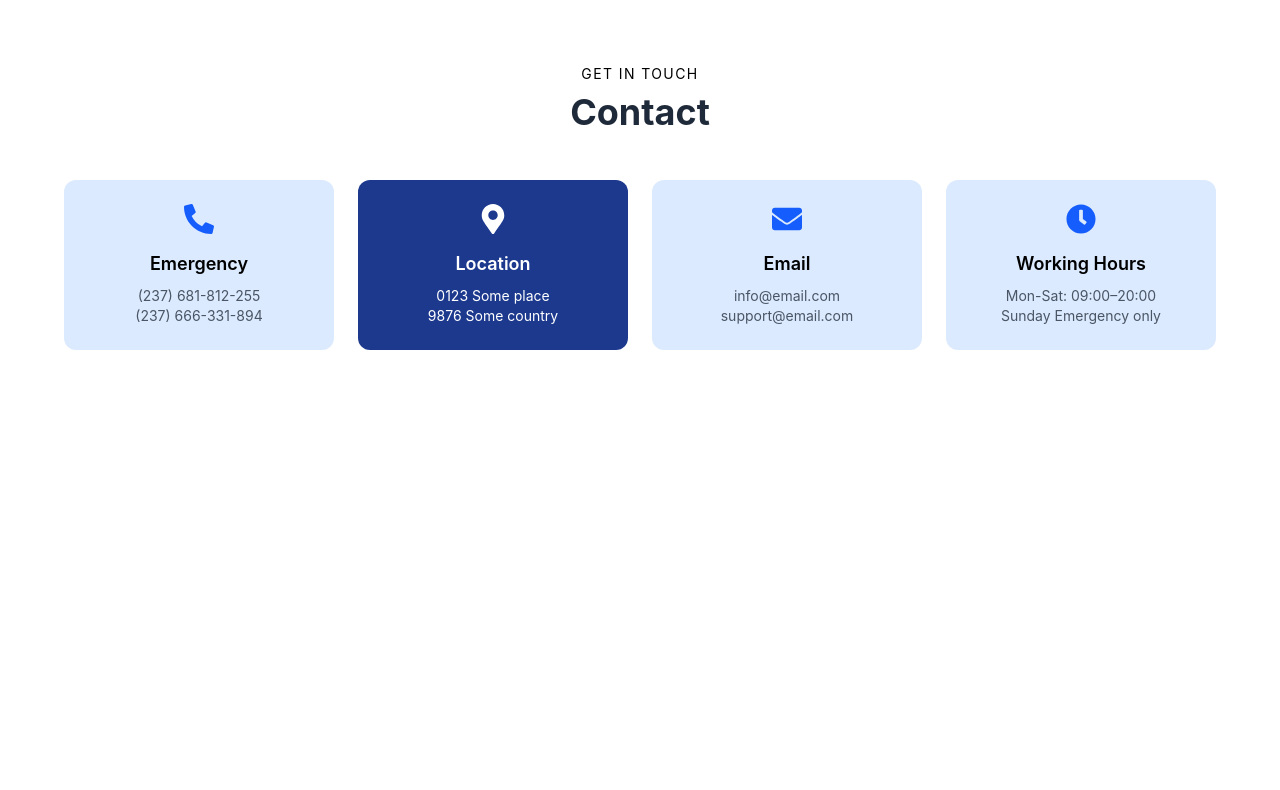
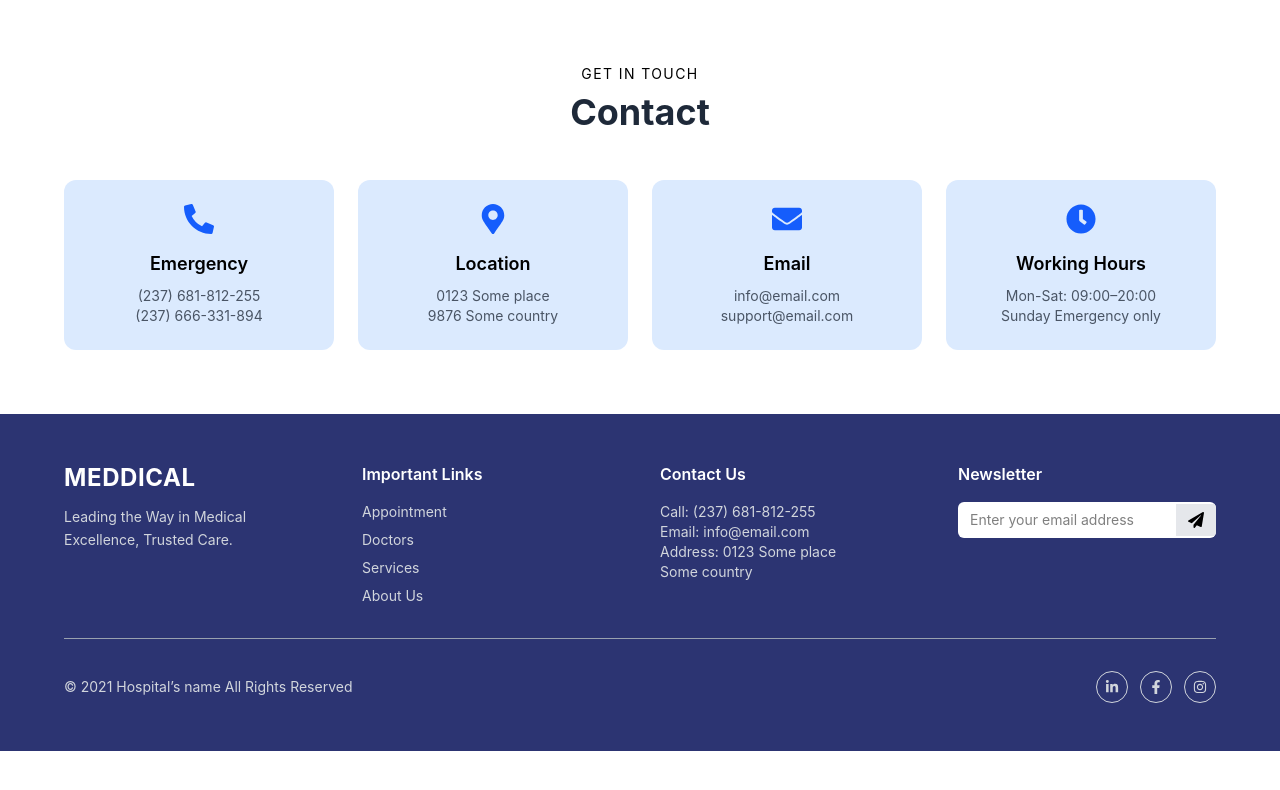
Before and after one commit to junayed-khan24/Apex, a React (Vite) app: page / in a window 1280 px wide. Shown: the top 790 px of the page. Built offline with nearby package versions, Linux system fonts and the light colour scheme.

Commit message:
added footer

```diff
--- a/src/component/Contact.jsx
+++ b/src/component/Contact.jsx
@@ -29,55 +29,55 @@ const Contact = () => {
         {/* Emergency */}
         <div
           data-aos="zoom-in"
-          className="bg-blue-100 rounded-xl p-6 text-center hover:shadow-lg transition duration-300"
+          className="bg-blue-100 hover:bg-blue-900 group rounded-xl p-6 text-center hover:shadow-lg transition duration-300"
         >
-          <div className="text-3xl text-blue-600 mb-4 flex justify-center">
+          <div className="text-3xl text-blue-600 group-hover:text-white mb-4 flex justify-center">
             <FaPhoneAlt />
           </div>
-          <h3 className="font-semibold text-lg mb-2">Emergency</h3>
-          <p className="text-sm text-gray-600">(237) 681-812-255</p>
-          <p className="text-sm text-gray-600">(237) 666-331-894</p>
+          <h3 className="font-semibold text-lg mb-2 group-hover:text-white">Emergency</h3>
+          <p className="text-sm text-gray-600 group-hover:text-white">(237) 681-812-255</p>
+          <p className="text-sm text-gray-600 group-hover:text-white">(237) 666-331-894</p>
         </div>
 
         {/* Location */}
         <div
           data-aos="zoom-in"
-          className="bg-blue-900 text-white rounded-xl p-6 text-center hover:shadow-lg transition duration-300"
+          className="bg-blue-100 hover:bg-blue-900 group  rounded-xl p-6 text-center hover:shadow-lg transition duration-300"
         >
-          <div className="text-3xl mb-4 flex justify-center">
+          <div className="text-3xl text-blue-600 group-hover:text-white mb-4 flex justify-center">
             <FaMapMarkerAlt />
           </div>
-          <h3 className="font-semibold text-lg mb-2">Location</h3>
-          <p className="text-sm">0123 Some place</p>
-          <p className="text-sm">9876 Some country</p>
+          <h3 className="font-semibold text-lg mb-2 group-hover:text-white">Location</h3>
+          <p className="text-sm text-gray-600 group-hover:text-white">0123 Some place</p>
+          <p className="text-sm text-gray-600 group-hover:text-white">9876 Some country</p>
         </div>
 
         {/* Email */}
         <div
           data-aos="zoom-in"
-          className="bg-blue-100 rounded-xl p-6 text-center hover:shadow-lg transition duration-300"
+          className="bg-blue-100 hover:bg-blue-900 group rounded-xl p-6 text-center hover:shadow-lg transition duration-300"
         >
-          <div className="text-3xl text-blue-600 mb-4 flex justify-center">
+          <div className="text-3xl text-blue-600 group-hover:text-white mb-4 flex justify-center">
             <FaEnvelope />
           </div>
-          <h3 className="font-semibold text-lg mb-2">Email</h3>
-          <p className="text-sm text-gray-600">info@email.com</p>
-          <p className="text-sm text-gray-600">support@email.com</p>
+          <h3 className="font-semibold text-lg mb-2 group-hover:text-white">Email</h3>
+          <p className="text-sm text-gray-600 group-hover:text-white">info@email.com</p>
+          <p className="text-sm text-gray-600 group-hover:text-white">support@email.com</p>
         </div>
 
         {/* Working Hours */}
         <div
           data-aos="zoom-in"
-          className="bg-blue-100 rounded-xl p-6 text-center hover:shadow-lg transition duration-300"
+          className="bg-blue-100 hover:bg-blue-900 group rounded-xl p-6 text-center hover:shadow-lg transition duration-300"
         >
-          <div className="text-3xl text-blue-600 mb-4 flex justify-center">
+          <div className="text-3xl text-blue-600 group-hover:text-white mb-4 flex justify-center">
             <FaClock />
           </div>
-          <h3 className="font-semibold text-lg mb-2">Working Hours</h3>
-          <p className="text-sm text-gray-600">
+          <h3 className="font-semibold text-lg mb-2 group-hover:text-white">Working Hours</h3>
+          <p className="text-sm text-gray-600 group-hover:text-white    ">
             Mon-Sat: 09:00–20:00
           </p>
-          <p className="text-sm text-gray-600">
+          <p className="text-sm text-gray-600 group-hover:text-white">
             Sunday Emergency only
           </p>
         </div>
--- /dev/null
+++ b/src/component/Footer.jsx
@@ -0,0 +1,83 @@
+import React from "react";
+import { FaLinkedinIn, FaFacebookF, FaInstagram, FaPaperPlane } from "react-icons/fa";
+
+const Footer = () => {
+  return (
+    <footer className="bg-[#2c3472] text-white px-6 md:px-16 py-12">
+      <div className="max-w-7xl mx-auto grid grid-cols-1 md:grid-cols-4 gap-10">
+
+        {/* Logo + Description */}
+        <div>
+          <h2 className="text-2xl font-bold mb-3 tracking-wide">
+            MEDDICAL
+          </h2>
+          <p className="text-sm text-gray-300 leading-relaxed">
+            Leading the Way in Medical Excellence, Trusted Care.
+          </p>
+        </div>
+
+        {/* Important Links */}
+        <div>
+          <h3 className="font-semibold mb-4">Important Links</h3>
+          <ul className="space-y-2 text-sm text-gray-300">
+            <li className="hover:text-white cursor-pointer">Appointment</li>
+            <li className="hover:text-white cursor-pointer">Doctors</li>
+            <li className="hover:text-white cursor-pointer">Services</li>
+            <li className="hover:text-white cursor-pointer">About Us</li>
+          </ul>
+        </div>
+
+        {/* Contact */}
+        <div>
+          <h3 className="font-semibold mb-4">Contact Us</h3>
+          <p className="text-sm text-gray-300">Call: (237) 681-812-255</p>
+          <p className="text-sm text-gray-300">
+            Email: info@email.com
+          </p>
+          <p className="text-sm text-gray-300">
+            Address: 0123 Some place <br />
+            Some country
+          </p>
+        </div>
+
+        {/* Newsletter */}
+        <div>
+          <h3 className="font-semibold mb-4">Newsletter</h3>
+          <div className="flex items-center bg-white rounded-md overflow-hidden">
+            <input
+              type="email"
+              placeholder="Enter your email address"
+              className="w-full px-3 py-2 text-sm text-black outline-none"
+            />
+            <button className="bg-gray-200 px-3 py-2 hover:bg-gray-300 transition">
+              <FaPaperPlane className="text-black" />
+            </button>
+          </div>
+        </div>
+
+      </div>
+
+      {/* Divider */}
+      <div className="border-t border-gray-400 my-8"></div>
+
+      {/* Bottom */}
+      <div className="flex flex-col md:flex-row justify-between items-center gap-4 text-sm text-gray-300">
+        <p>© 2021 Hospital’s name All Rights Reserved</p>
+
+        <div className="flex gap-3">
+          <span className="w-8 h-8 flex items-center justify-center border rounded-full hover:bg-white hover:text-[#2c3472] cursor-pointer">
+            <FaLinkedinIn />
+          </span>
+          <span className="w-8 h-8 flex items-center justify-center border rounded-full hover:bg-white hover:text-[#2c3472] cursor-pointer">
+            <FaFacebookF />
+          </span>
+          <span className="w-8 h-8 flex items-center justify-center border rounded-full hover:bg-white hover:text-[#2c3472] cursor-pointer">
+            <FaInstagram />
+          </span>
+        </div>
+      </div>
+    </footer>
+  );
+};
+
+export default Footer;
--- a/src/component/Home.jsx
+++ b/src/component/Home.jsx
@@ -1,10 +1,12 @@
 import React from 'react';
 import Contact from './Contact';
+import Footer from './Footer';
 
 const Home = () => {
     return (
         <div>
            <Contact></Contact>
+           <Footer></Footer>
         </div>
     );
 };
```
